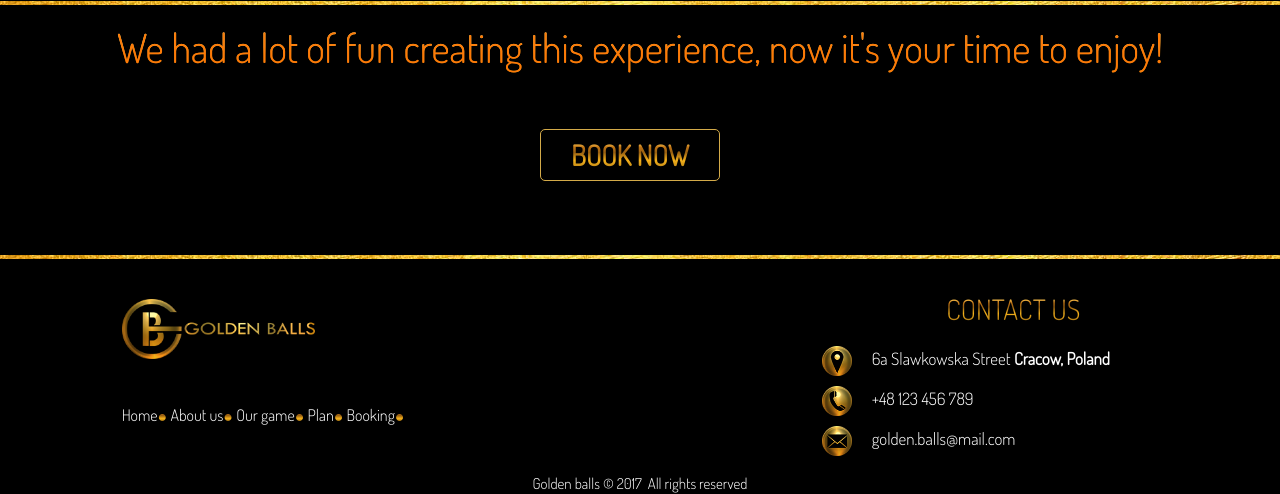
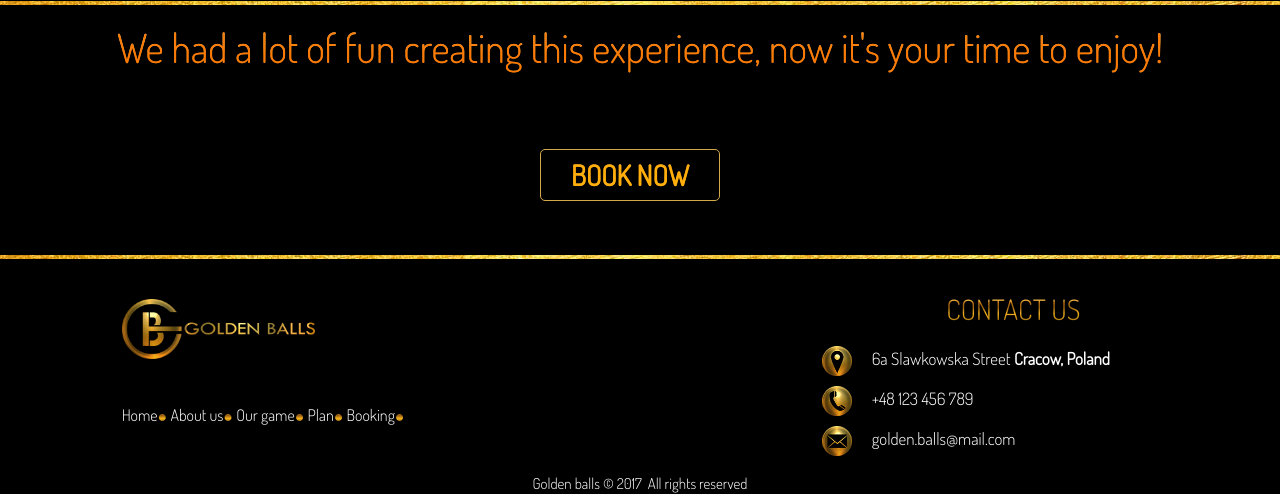
Before and after one commit to alexkolomolo/goldenballswebsite, a PHP site: page / in a window 1280 px wide. Shown: the part 4127-4621 px from the top of the page. Run offline with PHP 8.4, Linux system fonts and the light colour scheme; data that the repository does not hold is empty; some web fonts are replaced.

Commit message:
button changes

```diff
--- a/css/style.css
+++ b/css/style.css
@@ -520,24 +520,27 @@ margin-top:20px;}
 	margin-right: auto;
 	display: block;
 	width: 200px;}
-.button1 button{
-	margin:auto;
-	width:180px;
-	vertical-align:middle;
-	border:solid 1px #d3aa49;
-	border-radius: 5px 5px 5px 5px;
-	padding:5px;
-	max-width:100%;
-	text-align:center;
-	text-transform:uppercase;
-	font-family: 'Dosis', sans-serif;
-	background: -webkit-linear-gradient(transparent, transparent),
-    -webkit-linear-gradient(top,#fffba3 0%, #fac14c 26%, #bc7114 35%, #986012 45%, #f3b01b 61%, #623d0c 100%);
-	  background: -o-linear-gradient(transparent, transparent);
-	-webkit-background-clip: text;
-    -webkit-text-fill-color: transparent;
-	font-size:28px;
-	outline:none;}
+.button1 button {
+    margin: 20px auto;
+    width: 180px;
+    vertical-align: middle;
+    border: solid 1px #d3aa49;
+    border-radius: 5px 5px 5px 5px;
+    padding: 5px;
+    max-width: 100%;
+    text-align: center;
+    text-transform: uppercase;
+    font-family: 'Dosis', sans-serif;
+    background: -webkit-linear-gradient(transparent, transparent), -webkit-linear-gradient(top,#fffba3 0%, #fac14c 26%, #bc7114 35%, #986012 45%, #f3b01b 61%, #623d0c 100%);
+    background: -o-linear-gradient(transparent, transparent);
+    -webkit-background-clip: text;
+    font-size: 28px;
+    outline: none;
+    color: #ffae0c;
+}
+
+
+
 .button1 button: hover{
 	background-color:#fff;}
 /*-----------------------------section 8 FOOTER-----------------------------------*/
@@ -696,7 +699,7 @@ a{
     height: 26px;
     margin-bottom: 10px;
     margin-left: 33%;
-margin-right: 55%;}
+	margin-right: 55%;}
 
 #section3{
 	height:300px;
@@ -718,9 +721,8 @@ margin-right: 55%;}
 	height:900px;
     width:auto;}
 #section5 h1{
-	margin-top:10px;
+	margin: 10px auto 15px 40px;
 	font-size:34px;
-	margin-left:10%;
 	position:absolute;}
 .schematy{
 	height:900px;
```
